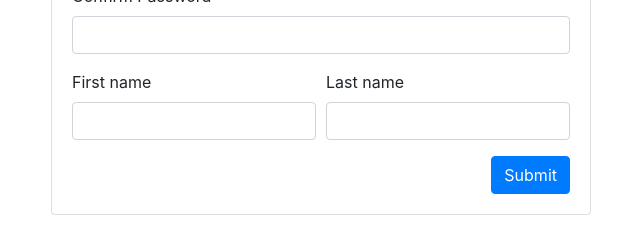
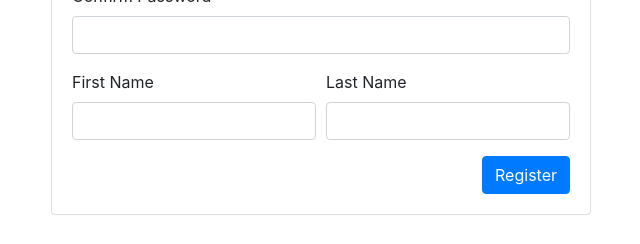
Before and after one commit to nikkinicholasromero/angular-demo, an Angular app: page /registration in a window 1280 px wide. Shown: the part 258-502 px from the top of the page, without its empty margins (319-959 px from the left). Built offline with nearby package versions, Linux system fonts and the light colour scheme.

Commit message:
Moved field to a child component

```diff
--- /dev/null
+++ b/src/app/components/common/form-field/form-field.component.html
@@ -0,0 +1,7 @@
+<ng-container [formGroup]="parent">
+    <label [for]="fieldId">{{ fieldName }}</label>
+    <input type="text" class="form-control" [id]="fieldId" [formControlName]="fieldId" [ngClass]="getInputClass(field)">
+    <div *ngIf="field.dirty" [ngClass]="getFeedbackClass(field)">
+        {{ validation.getErrorMessage(field, fieldName) }}
+    </div>
+</ng-container>
--- /dev/null
+++ b/src/app/components/common/form-field/form-field.component.ts
@@ -0,0 +1,55 @@
+import { Component, OnInit, Input } from '@angular/core';
+import { FormValidationService } from 'src/app/form-validation.service';
+import { AbstractControl, FormGroup } from '@angular/forms';
+
+@Component({
+  selector: 'app-form-field',
+  templateUrl: './form-field.component.html',
+  styleUrls: ['./form-field.component.css']
+})
+export class FormFieldComponent implements OnInit {
+  @Input()
+  public readonly parent: FormGroup;
+
+  @Input()
+  public readonly field: AbstractControl;
+
+  @Input()
+  public readonly fieldName: string;
+
+  public fieldId: string;
+
+  constructor(public validation: FormValidationService) { }
+
+  ngOnInit(): void {
+    Object.keys(this.parent.controls).forEach(key => {
+      if (this.parent.controls[key] === this.field) {
+        this.fieldId = key;
+      }
+    });
+  }
+
+  getInputClass(field: AbstractControl): string {
+    if (!field.dirty) {
+      return '';
+    }
+
+    if (this.validation.isFormFieldValid(field)) {
+      return 'is-valid';
+    } else {
+      return 'is-invalid';
+    }
+  }
+
+  getFeedbackClass(field: AbstractControl): string {
+    if (!field.dirty) {
+      return '';
+    }
+
+    if (this.validation.isFormFieldValid(field)) {
+      return 'valid-feedback';
+    } else {
+      return 'invalid-feedback';
+    }
+  }
+}
--- a/src/app/components/registration/registration.component.html
+++ b/src/app/components/registration/registration.component.html
@@ -6,45 +6,40 @@
                     Registration Form
                 </div>
                 <div class="card-body">
-                    <form [formGroup]="registrationForm">
+                    <form [formGroup]="registrationForm" (submit)="onSubmit()">
                         <div class="form-group">
-                            <label for="emailAddress">Email address</label>
-                            <input type="email" class="form-control" id="emailAddress" formControlName="emailAddress" [ngClass]="getInputClass(emailAddress)">
-                            <div *ngIf="emailAddress.dirty" [ngClass]="getFeedbackClass(emailAddress)">
-                                {{ validation.getErrorMessage(emailAddress, "Email address") }}
-                            </div>
+                            <app-form-field
+                                [parent]="registrationForm"
+                                [field]="this.registrationForm.controls['emailAddress']"
+                                [fieldName]="'Email address'"></app-form-field>
                         </div>
                         <div class="form-group">
-                            <label for="password">Password</label>
-                            <input type="password" class="form-control" id="password" formControlName="password" [ngClass]="getInputClass(password)">
-                            <div *ngIf="password.dirty" [ngClass]="getFeedbackClass(password)">
-                                {{ validation.getErrorMessage(password, "Password") }}
-                            </div>
+                            <app-form-field
+                                [parent]="registrationForm"
+                                [field]="this.registrationForm.controls['password']"
+                                [fieldName]="'Password'"></app-form-field>
                         </div>
                         <div class="form-group">
-                            <label for="confirmPassword">Confirm Password</label>
-                            <input type="password" class="form-control" id="confirmPassword" formControlName="confirmPassword" [ngClass]="getInputClass(confirmPassword)">
-                            <div *ngIf="confirmPassword.dirty" [ngClass]="getFeedbackClass(confirmPassword)">
-                                {{ validation.getErrorMessage(confirmPassword, "Confirm Password") }}
-                            </div>
+                            <app-form-field
+                                [parent]="registrationForm"
+                                [field]="this.registrationForm.controls['confirmPassword']"
+                                [fieldName]="'Confirm Password'"></app-form-field>
                         </div>
                         <div class="form-row">
                             <div class="form-group col-md-6">
-                                <label for="firstName">First name</label>
-                                <input type="text" class="form-control" id="firstName" formControlName="firstName" [ngClass]="getInputClass(firstName)">
-                                <div *ngIf="firstName.dirty" [ngClass]="getFeedbackClass(firstName)">
-                                    {{ validation.getErrorMessage(firstName, "First name") }}
-                                </div>
+                                <app-form-field
+                                    [parent]="registrationForm"
+                                    [field]="this.registrationForm.controls['firstName']"
+                                    [fieldName]="'First Name'"></app-form-field>
                             </div>
                             <div class="form-group col-md-6">
-                                <label for="lastName">Last name</label>
-                                <input type="text" class="form-control" id="lastName" formControlName="lastName" [ngClass]="getInputClass(lastName)">
-                                <div *ngIf="lastName.dirty" [ngClass]="getFeedbackClass(lastName)">
-                                    {{ validation.getErrorMessage(lastName, "Last name") }}
-                                </div>
+                                <app-form-field
+                                    [parent]="registrationForm"
+                                    [field]="this.registrationForm.controls['lastName']"
+                                    [fieldName]="'Last Name'"></app-form-field>
                             </div>
                         </div>
-                        <button href="#" type="submit" id="submit" class="btn btn-primary float-right">Submit</button>
+                        <button href="#" type="submit" id="submit" class="btn btn-primary float-right">Register</button>
                     </form>
                 </div>
             </div>
--- a/src/app/components/registration/registration.component.ts
+++ b/src/app/components/registration/registration.component.ts
@@ -1,6 +1,5 @@
 import { Component, OnInit } from '@angular/core';
 import { FormGroup, FormBuilder, Validators, AbstractControl } from '@angular/forms';
-import { FormValidationService } from '../../form-validation.service';
 
 @Component({
   selector: 'app-registration',
@@ -9,60 +8,21 @@ import { FormValidationService } from '../../form-validation.service';
 })
 export class RegistrationComponent implements OnInit {
   registrationForm: FormGroup = this.formBuilder.group({
-    emailAddress: ['', [ Validators.required, Validators.email ]],
+    emailAddress: ['', [Validators.required, Validators.email]],
     password: ['', Validators.required],
     confirmPassword: ['', Validators.required],
     firstName: ['', Validators.required],
     lastName: ['', Validators.required]
   });
 
-  constructor(private formBuilder: FormBuilder,
-    public validation: FormValidationService) { }
+  constructor(private formBuilder: FormBuilder) { }
 
   ngOnInit(): void {
   }
 
-  get emailAddress(): AbstractControl {
-    return this.registrationForm.controls["emailAddress"];
-  }
-
-  get password(): AbstractControl {
-    return this.registrationForm.controls["password"];
-  }
-
-  get confirmPassword(): AbstractControl {
-    return this.registrationForm.controls["confirmPassword"];
-  }
-
-  get firstName(): AbstractControl {
-    return this.registrationForm.controls["firstName"];
-  }
-
-  get lastName(): AbstractControl {
-    return this.registrationForm.controls["lastName"];
-  }
-
-  getInputClass(field: AbstractControl): string {
-    if (!field.dirty) {
-      return '';
-    }
-
-    if (this.validation.isFormFieldValid(field)) {
-      return 'is-valid';
-    } else {
-      return 'is-invalid';
-    }
-  }
-
-  getFeedbackClass(field: AbstractControl): string {
-    if (!field.dirty) {
-      return '';
-    }
-
-    if (this.validation.isFormFieldValid(field)) {
-      return 'valid-feedback';
-    } else {
-      return 'invalid-feedback';
-    }
+  onSubmit(): void {
+    Object.keys(this.registrationForm.controls).forEach(key => {
+      console.log(this.registrationForm.controls[key].value);
+    });
   }
 }
--- a/src/app/components/registration/registration.module.ts
+++ b/src/app/components/registration/registration.module.ts
@@ -4,6 +4,7 @@ import { ReactiveFormsModule } from '@angular/forms';
 
 import { RegistrationRoutingModule } from './registration-routing.module';
 import { RegistrationComponent } from './registration.component';
+import { FormFieldComponent } from '../common/form-field/form-field.component';
 
 @NgModule({
   imports: [
@@ -11,6 +12,8 @@ import { RegistrationComponent } from './registration.component';
     RegistrationRoutingModule,
     ReactiveFormsModule
   ],
-  declarations: [RegistrationComponent]
+  declarations: [
+    RegistrationComponent,
+    FormFieldComponent]
 })
 export class RegistrationModule { }
```
Also changed, not shown: src/app/components/common/form-field/form-field.component.css (added).
